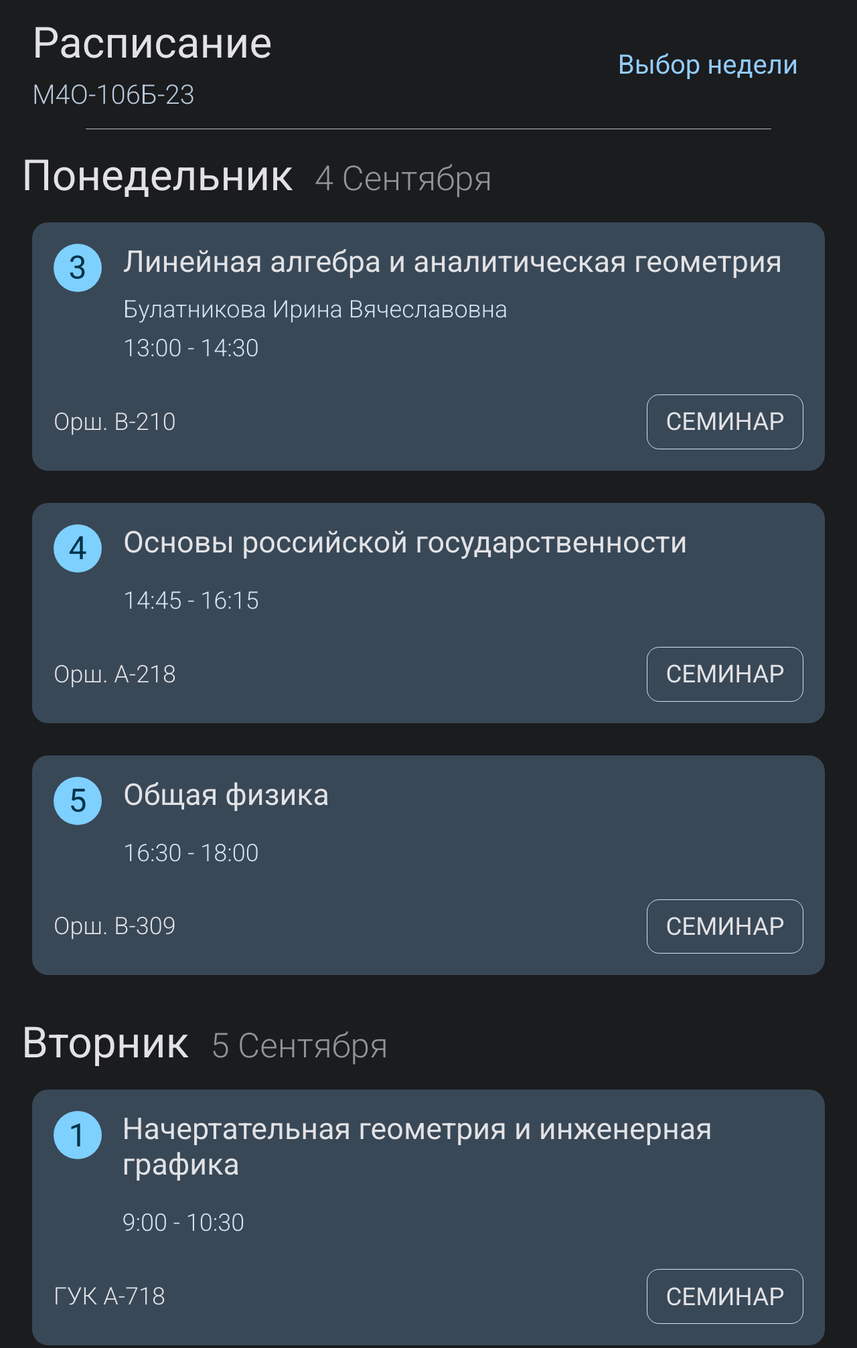
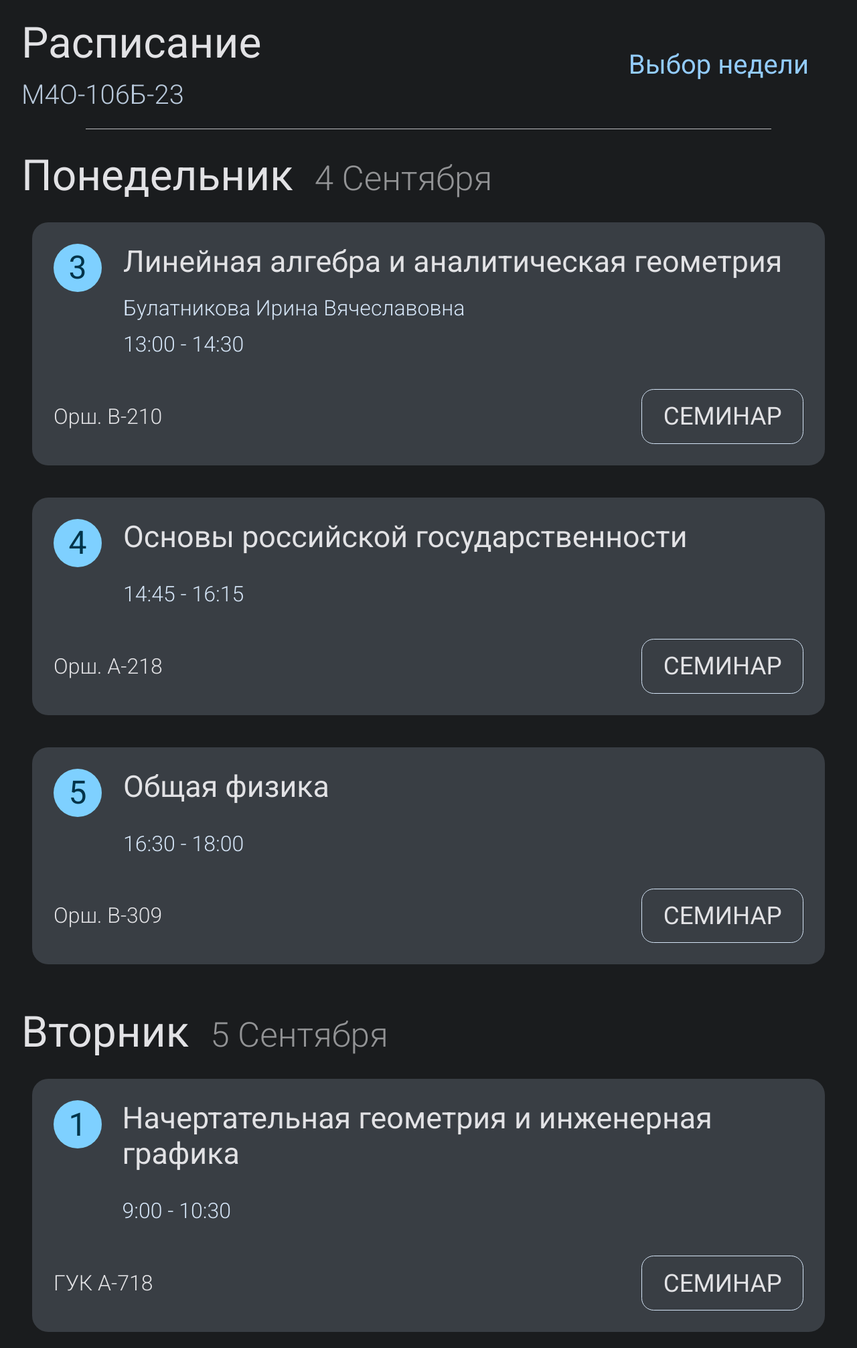
Before and after one commit to Maximon0101/maiview, a Flask app: page / in a window 1280 px wide. Shown: the top 2013 px of the page at 67% size. Run offline with Flask 3, Linux system fonts and the light colour scheme; some libraries are stand-ins or nearby versions.

Commit message:
changes: button pudding, cards color, pageTitle width

```diff
--- a/static/styles/fragments/buttons.css
+++ b/static/styles/fragments/buttons.css
@@ -1,5 +1,5 @@
 .button {
-    padding: 0.5em 1em;
+    padding: 0.75em 1em;
     border-radius: 1.75em;
     font-size: 2.5em;
     transition: all 0.3s;
--- a/static/styles/fragments/card.css
+++ b/static/styles/fragments/card.css
@@ -1,5 +1,5 @@
 .card {
-    background: var(--secondaryContainer);
+    background: var(--secondary20);
     border-radius: 1.5em;
     padding: 2em;
 }
--- a/static/styles/fragments/pageTitle.css
+++ b/static/styles/fragments/pageTitle.css
@@ -1,6 +1,6 @@
 #pageTitle {
-    width: calc(100% - 6em);
-    padding: 0 3em;
+    width: calc(100% - 4em);
+    padding: 0 2em;
     height: 12em;
 }
 
--- a/static/styles/styles.css
+++ b/static/styles/styles.css
@@ -43,7 +43,7 @@ body {
 }
 
 .chip {
-    padding: 0.5em 0.75em;
+    padding: 0.5em 0.85em;
 
     font-size: 2.3em;
 
--- a/static/styles/texts.css
+++ b/static/styles/texts.css
@@ -17,7 +17,7 @@
 }
 
 .lessonInfo {
-    font-size: 2.25em;
+    font-size: 2em;
     font-weight: 300;
 
     color: var(--onSecondaryContainer);
```
